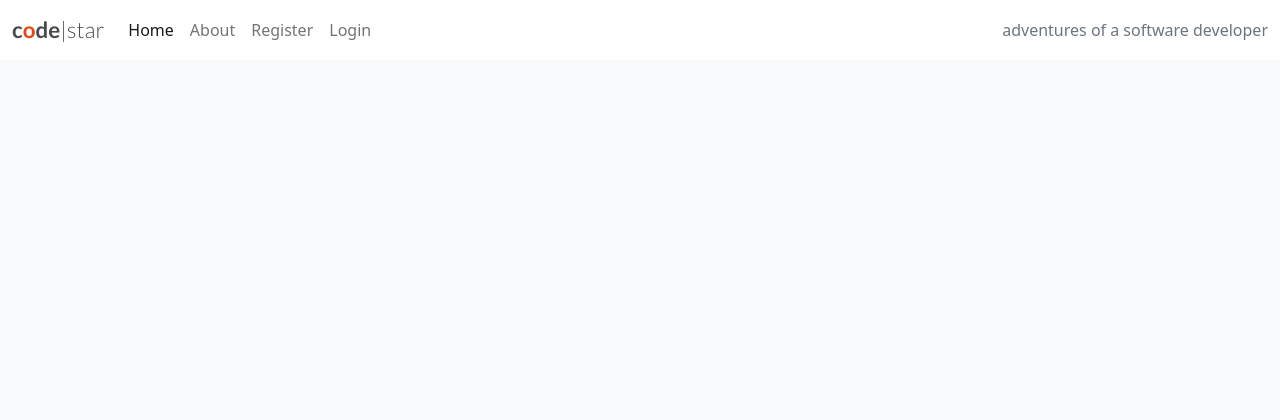
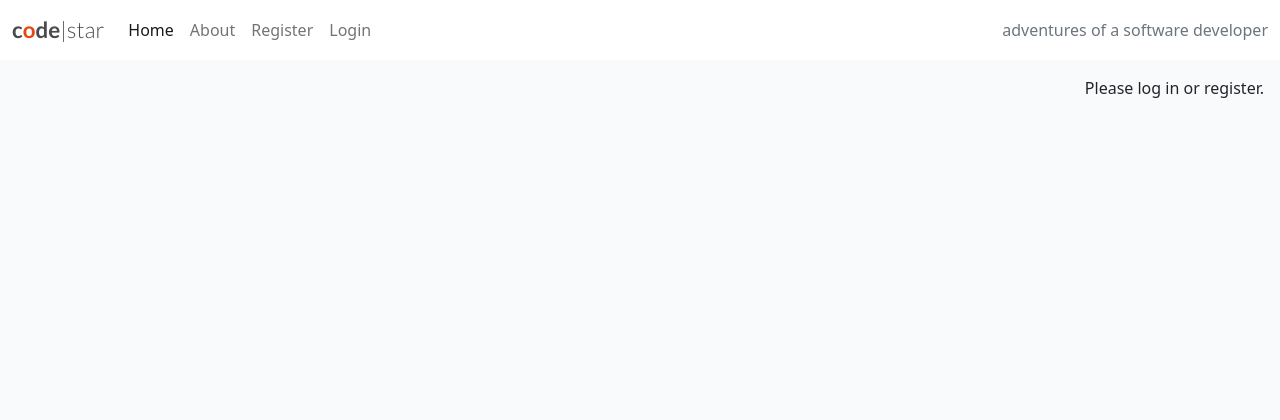
Before and after one commit to Seren-Hughes/codestar_blog, a Django app: page / in a window 1280 px wide. Shown: the top 420 px of the page. Run offline with Django 4.2, Linux system fonts and the light colour scheme; data that the repository does not hold is empty.

Commit message:
add: display welcome message for authenticated users in the base template

```diff
--- a/templates/base.html
+++ b/templates/base.html
@@ -102,6 +102,7 @@
     </nav>
 
     <main class="flex-shrink-0 main-bg">
+      <p class="text-end m-3">{% if user.is_authenticated %} Welcome, {{ user.username }}! {% else %} Please log in or register. {% endif %}</p>
       {% block content %}
       <!-- Content Goes here -->
       {% endblock content %}
```
